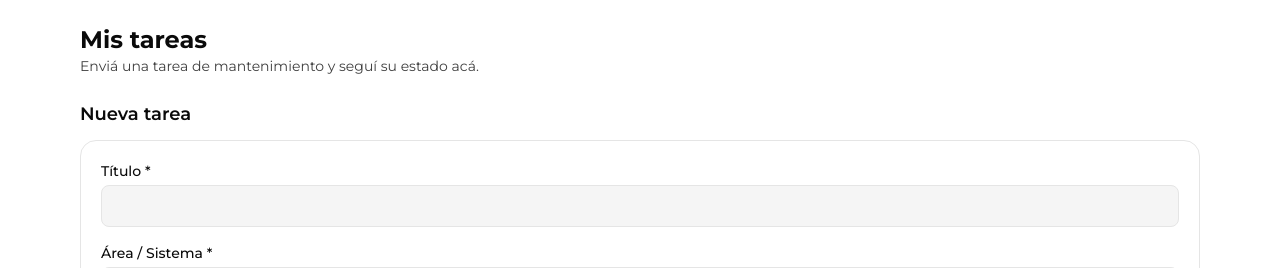
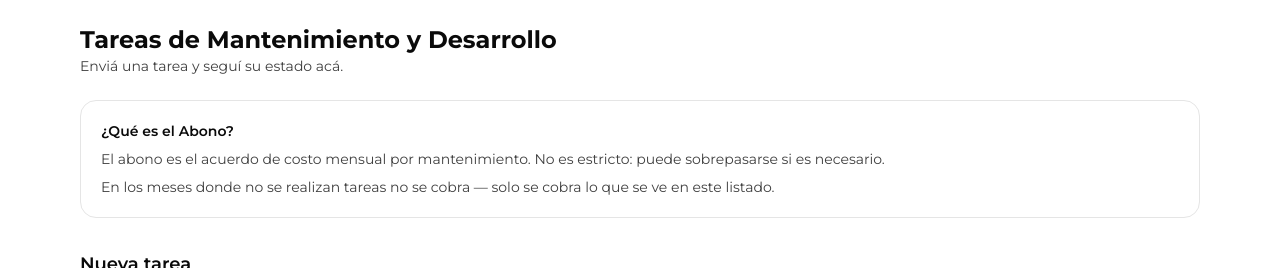
Before and after one commit to emcon84/job-gestor, a Next.js app: page / in a window 1280 px wide. Shown: the top 268 px of the page. Built offline with nearby package versions, Linux system fonts and the light colour scheme; no server answers; the database is empty.

Commit message:
feat: portal title and abono explanation panel
Rename portal header to 'Tareas de Mantenimiento y Desarrollo' and add
an always-visible card explaining the abono: monthly maintenance
agreement, flexible, no charge in months without tasks, only what the
list shows is billed.

```diff
--- a/src/app/page.tsx
+++ b/src/app/page.tsx
@@ -17,11 +17,25 @@ export default async function HomePage() {
     <main className="mx-auto w-full max-w-6xl px-4 py-6 pb-28">
       <RefreshOnMount />
       <header className="mb-6">
-        <h1 className="text-2xl font-bold text-primary">Mis tareas</h1>
+        <h1 className="text-2xl font-bold text-primary">
+          Tareas de Mantenimiento y Desarrollo
+        </h1>
         <p className="text-sm text-secondary">
-          Enviá una tarea de mantenimiento y seguí su estado acá.
+          Enviá una tarea y seguí su estado acá.
         </p>
       </header>
+
+      <section className="mb-8 rounded-2xl border border-card-border bg-card p-5 space-y-2">
+        <h2 className="text-sm font-semibold text-primary">¿Qué es el Abono?</h2>
+        <p className="text-sm text-secondary">
+          El abono es el acuerdo de costo mensual por mantenimiento. No es
+          estricto: puede sobrepasarse si es necesario.
+        </p>
+        <p className="text-sm text-secondary">
+          En los meses donde no se realizan tareas no se cobra — solo se cobra
+          lo que se ve en este listado.
+        </p>
+      </section>
 
       <section className="mb-10">
         <h2 className="mb-3 text-lg font-semibold text-primary">Nueva tarea</h2>
```
